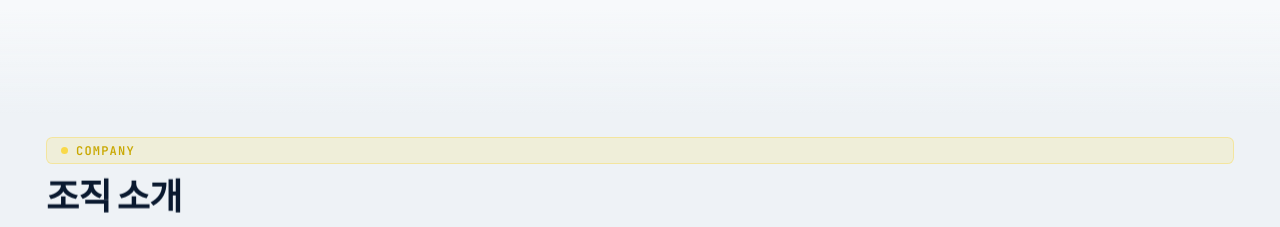
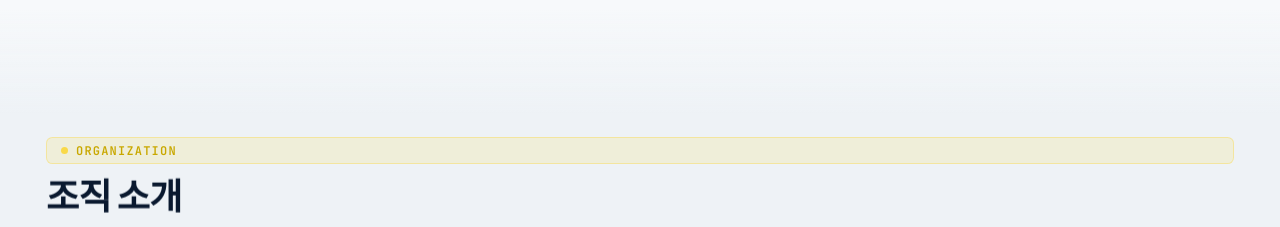
Before and after one commit to longpapa82-cyber/AiSoftService, a React (Vite) app: page / in a window 1280 px wide. Shown: the part 4400-4627 px from the top of the page. Built offline with nearby package versions, Linux system fonts and the light colour scheme.

Commit message:
fix(copy): About 배지 'COMPANY'→'ORGANIZATION' (조직 톤 일관)

```diff
--- a/src/sections/About.tsx
+++ b/src/sections/About.tsx
@@ -47,7 +47,7 @@ export function About() {
       <div className="ais-container">
         <div className={styles.heading}>
           <TechBadge variant="gold" dot>
-            COMPANY
+            ORGANIZATION
           </TechBadge>
           <SectionHeader title="조직 소개" id="about-title" />
         </div>
```
